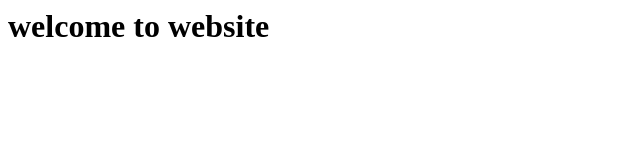
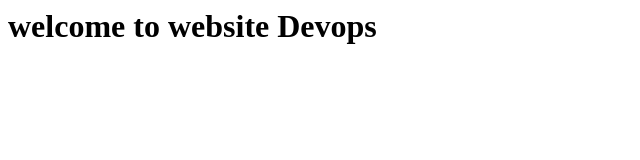
Before and after one commit to Lakshmi2349/website, a plain HTML site: page index.html in a window 1280 px wide. Shown: the whole page, without its empty margins (0-640 px from the left). Drawn offline with Linux system fonts and the light colour scheme.

Commit message:
indexfile updated

```diff
--- a/index.html
+++ b/index.html
@@ -1,6 +1,6 @@
 <html>
 <title>Jenkins CI/CD pipeline</title>
 <body>
-<h1> welcome to website </h1>
+<h1> welcome to website Devops </h1>
 </body>
 </html>
```
